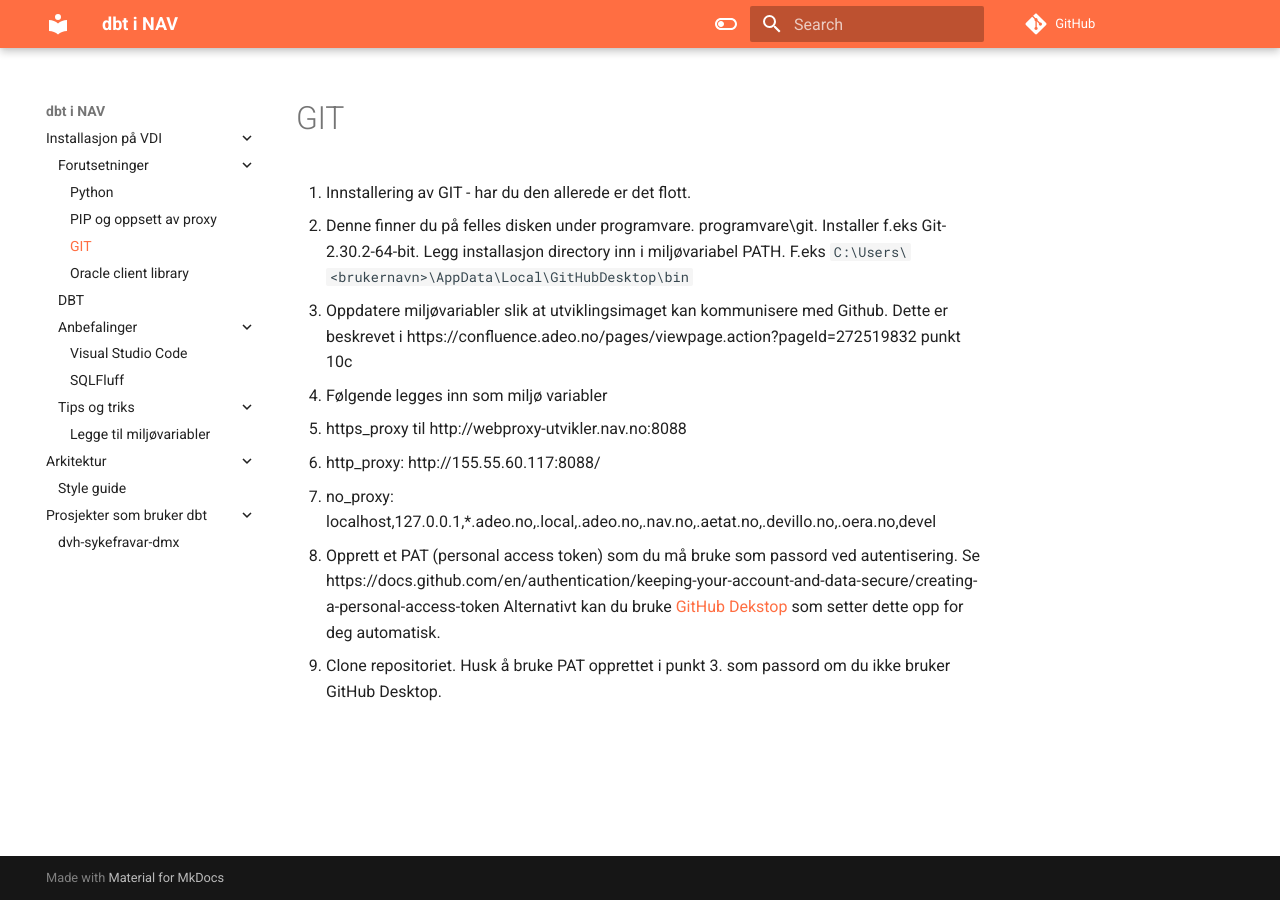
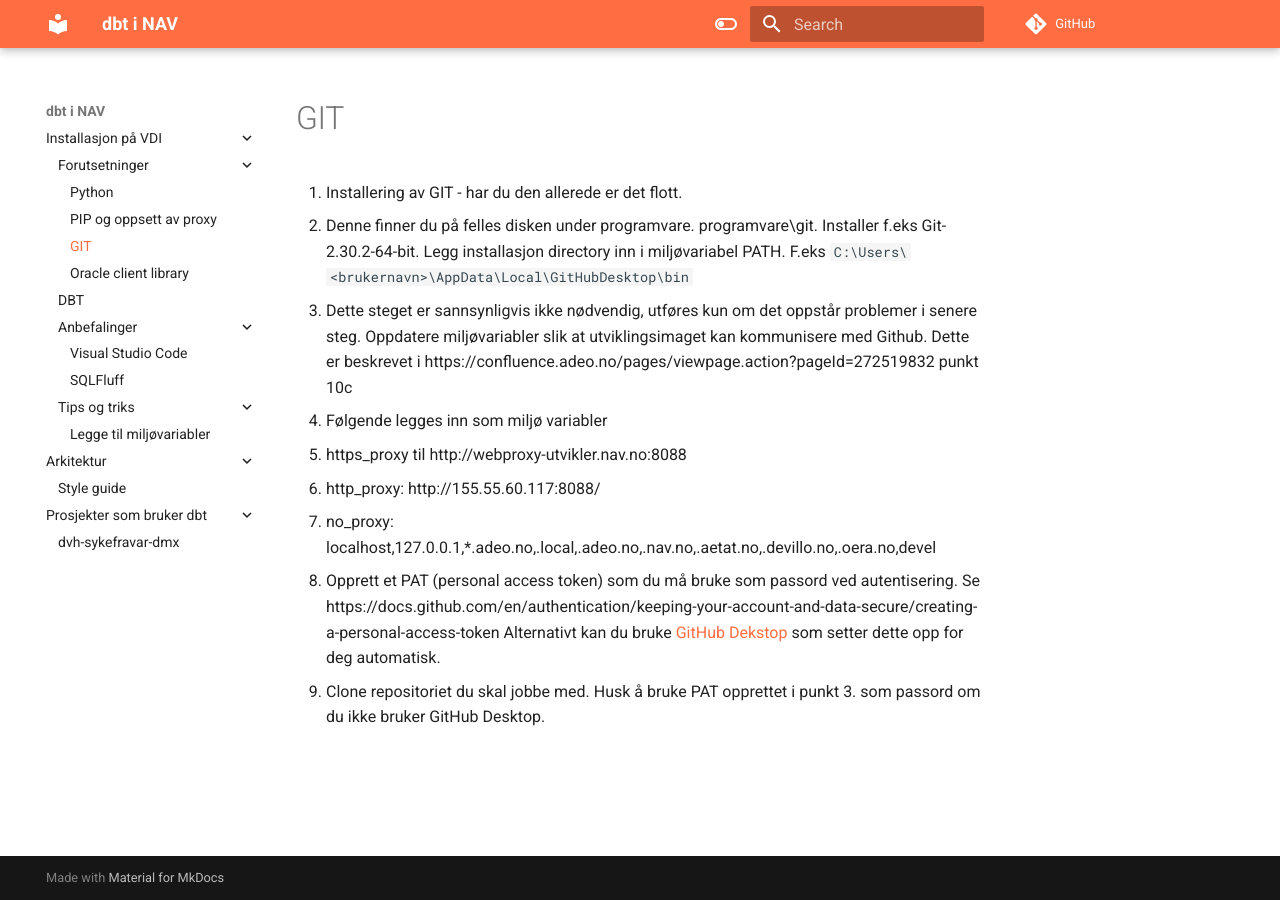
Before and after one commit to navikt/dbt-i-nav, an MkDocs documentation site: the page built from docs/vdi/git.md, in a window 1280 px wide. Built offline with MkDocs 1.6.1 and Material for MkDocs 9.7.7, drawn with Linux system fonts in a browser that asks for light colours; comment, search, counter and statistics services are not loaded.

Commit message:
Proxy-oppsett trolig unødvendig.

```diff
--- a/docs/vdi/git.md
+++ b/docs/vdi/git.md
@@ -1,11 +1,11 @@
 # GIT
 
-1. Innstallering av GIT - har du den allerede er det flott.
+1. Installering av GIT - har du den allerede er det flott.
    - Denne finner du på felles disken under programvare. programvare\git\. Installer f.eks Git-2.30.2-64-bit. Legg installasjon directory inn i miljøvariabel  PATH. F.eks `C:\Users\<brukernavn>\AppData\Local\GitHubDesktop\bin`
-2. Oppdatere miljøvariabler slik at utviklingsimaget kan kommunisere med Github. Dette er beskrevet i https://confluence.adeo.no/pages/viewpage.action?pageId=272519832 punkt 10c
+2. Dette steget er sannsynligvis ikke nødvendig, utføres kun om det oppstår problemer i senere steg. Oppdatere miljøvariabler slik at utviklingsimaget kan kommunisere med Github. Dette er beskrevet i https://confluence.adeo.no/pages/viewpage.action?pageId=272519832 punkt 10c
    - Følgende legges inn som miljø variabler
    - https_proxy til http://webproxy-utvikler.nav.no:8088
    - http_proxy: http://155.55.60.117:8088/
    - no_proxy: localhost,127.0.0.1,*.adeo.no,.local,.adeo.no,.nav.no,.aetat.no,.devillo.no,.oera.no,devel
 3. Opprett et PAT (personal access token) som du må bruke som passord ved autentisering. Se https://docs.github.com/en/authentication/keeping-your-account-and-data-secure/creating-a-personal-access-token Alternativt kan du bruke [GitHub Dekstop](https://docs.github.com/en/desktop/installing-and-configuring-github-desktop/installing-and-authenticating-to-github-desktop/installing-github-desktop) som setter dette opp for deg automatisk.
-4. Clone repositoriet. Husk å bruke PAT opprettet i punkt 3. som passord om du ikke bruker GitHub Desktop.
+4. Clone repositoriet du skal jobbe med. Husk å bruke PAT opprettet i punkt 3. som passord om du ikke bruker GitHub Desktop.
```
